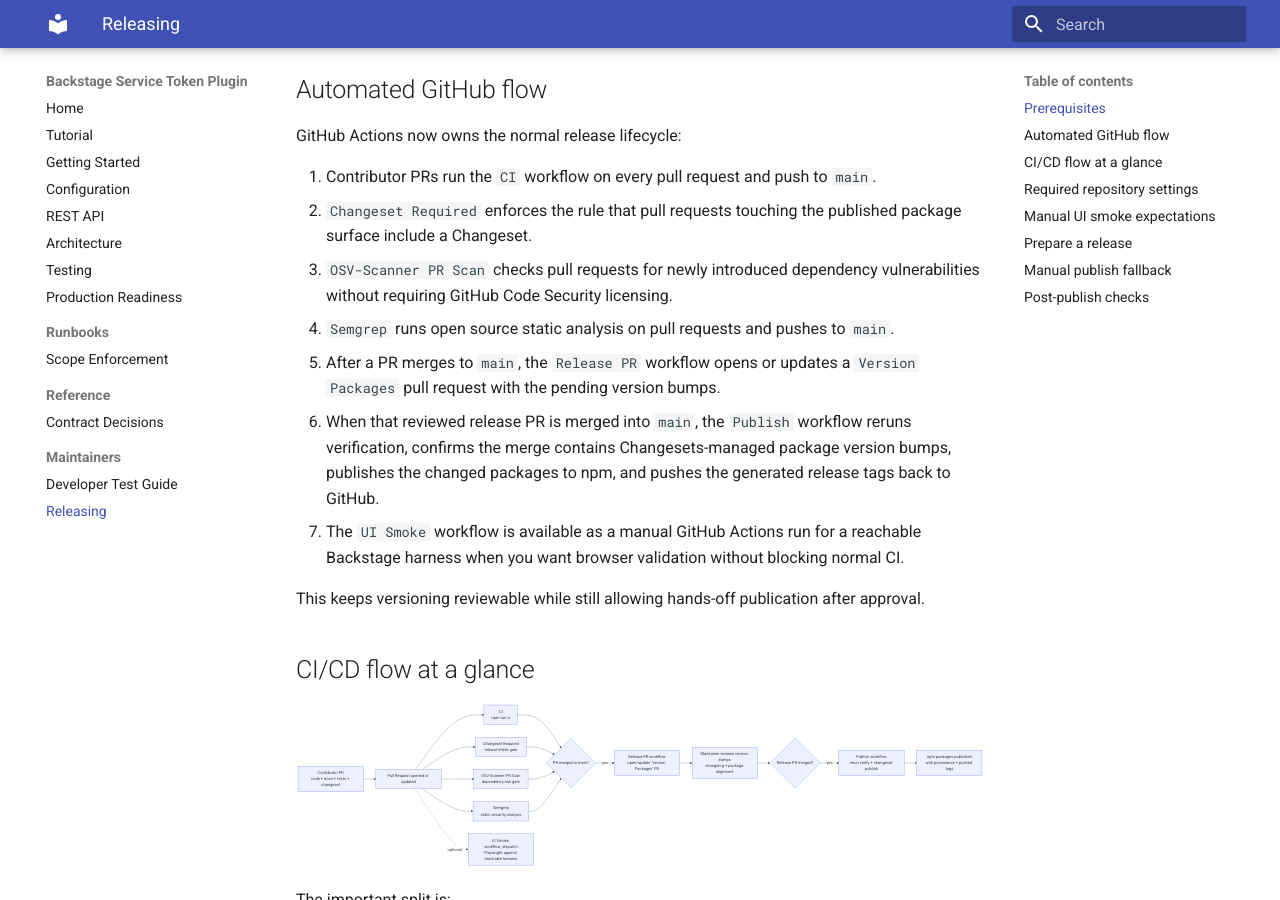
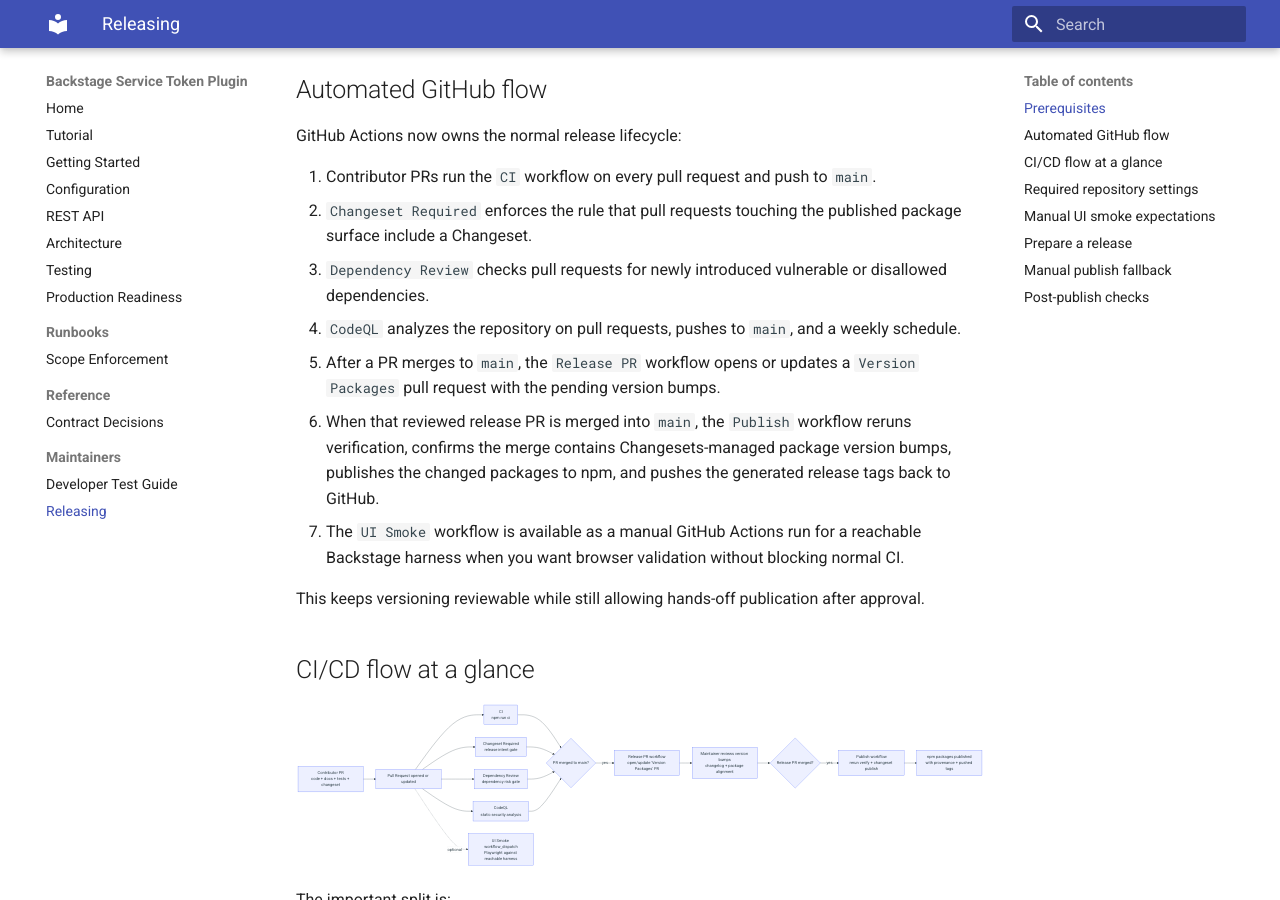
Before and after one commit to PrimeDX/backstage-access-tokens-plugin, an MkDocs documentation site: the page built from docs/releasing.md, in a window 1280 px wide and 900 px high, scrolled down 647 px. Built offline with MkDocs 1.6.1 and Material for MkDocs 9.7.7, drawn with Linux system fonts in a browser that asks for light colours; some of the changed text lies outside the part shown.

Commit message:
ci: restore github-native security workflows

```diff
--- a/docs/releasing.md
+++ b/docs/releasing.md
@@ -28,8 +28,8 @@
 
 1. Contributor PRs run the `CI` workflow on every pull request and push to `main`.
 2. `Changeset Required` enforces the rule that pull requests touching the published package surface include a Changeset.
-3. `OSV-Scanner PR Scan` checks pull requests for newly introduced dependency vulnerabilities without requiring GitHub Code Security licensing.
-4. `Semgrep` runs open source static analysis on pull requests and pushes to `main`.
+3. `Dependency Review` checks pull requests for newly introduced vulnerable or disallowed dependencies.
+4. `CodeQL` analyzes the repository on pull requests, pushes to `main`, and a weekly schedule.
 5. After a PR merges to `main`, the `Release PR` workflow opens or updates a `Version Packages` pull request with the pending version bumps.
 6. When that reviewed release PR is merged into `main`, the `Publish` workflow reruns verification, confirms the merge contains Changesets-managed package version bumps, publishes the changed packages to npm, and pushes the generated release tags back to GitHub.
 7. The `UI Smoke` workflow is available as a manual GitHub Actions run for a reachable Backstage harness when you want browser validation without blocking normal CI.
@@ -43,8 +43,8 @@
   A["Contributor PR<br/>code + docs + tests + changeset"] --> B["Pull Request opened or updated"]
   B --> C["CI<br/>npm run ci"]
   B --> D["Changeset Required<br/>release intent gate"]
-  B --> E["OSV-Scanner PR Scan<br/>dependency risk gate"]
-  B --> M["Semgrep<br/>static security analysis"]
+  B --> E["Dependency Review<br/>dependency risk gate"]
+  B --> M["CodeQL<br/>static security analysis"]
   C --> F{"PR merged to main?"}
   D --> F
   E --> F
@@ -82,12 +82,12 @@
 
 - Default branch: `main`
 - Branch protection on `main` so CI must pass before merge
-- Required status checks on pull requests: `CI`, `Changeset Required`, `OSV-Scanner PR Scan`, and `Semgrep`
+- Required status checks on pull requests: `CI`, `Changeset Required`, `Dependency Review`, and `CodeQL`
 - `NPM_TOKEN` configured in repository or organization GitHub Actions secrets
 - npm package ownership configured for the `@adriandantas` scope
-- GitHub Code Security / Advanced Security is not required for the repository's CI security gates
+- GitHub code scanning enabled so CodeQL results are visible in the Security tab
 
-The publish workflow uses npm provenance via `changeset publish --provenance`, so it still requires GitHub Actions OIDC support.
+The publish workflow uses npm provenance via `changeset publish --provenance`, so it also requires GitHub Actions OIDC support.
 
 Docs publishing remains intentionally out of scope for this automation pass. If GitHub Pages or another docs deployment is added later, it should use a separate workflow rather than being coupled to npm publication.
 
@@ -143,7 +143,7 @@
 - Auth/authz behavior changes are documented (including enforced vs metadata-only semantics)
 - Security-significant or breaking changes include migration notes and operator actions
 - Public API or integration pattern changes are called out in release notes/changelogs
-- Open security findings from `OSV-Scanner PR Scan` and `Semgrep` are triaged before release
+- Open security findings from `Dependency Review` and `CodeQL` are triaged before release
 - `Publish` is expected to skip cleanly when `NPM_TOKEN` is not configured, and to push tags only after a successful publish
 
 ## Manual publish fallback
```
Also changed, not shown: CONTRIBUTING.md (+3 -3 lines), 5 other files.
